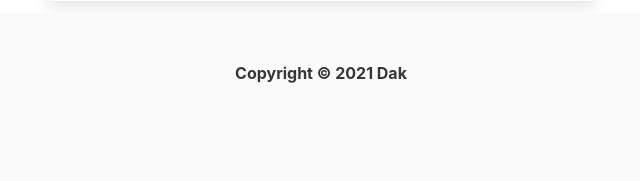
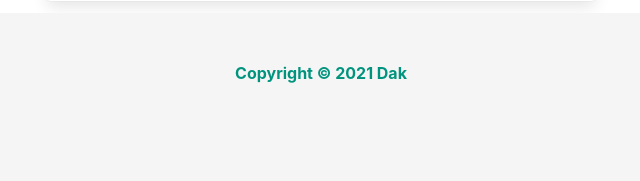
Before and after one commit to Anthony2799/Obligatorio2021, a Django app: page /AltaEnvio/ in a window 1280 px wide. Shown: the part 683-864 px from the top of the page, without its empty margins (319-959 px from the left). Run offline with Django 3.2, Linux system fonts and the light colour scheme.

Commit message:
arreglos steticos

```diff
--- a/templates/footer.html
+++ b/templates/footer.html
@@ -1,7 +1,7 @@
- <footer class="footer">
+ <footer class="footer has-background-white-ter">
       <div class="content has-text-centered">
         <p>
-          <strong>Copyright © 2021 Dak</strong>
+          <strong class='has-text-primary-dark'>Copyright © 2021 Dak</strong>
         </p>
       </div>
     </footer>
```
